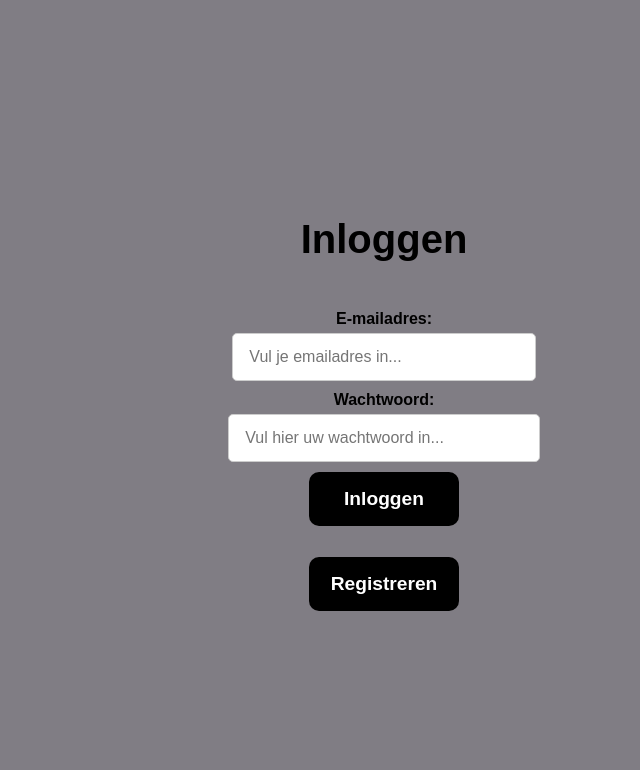
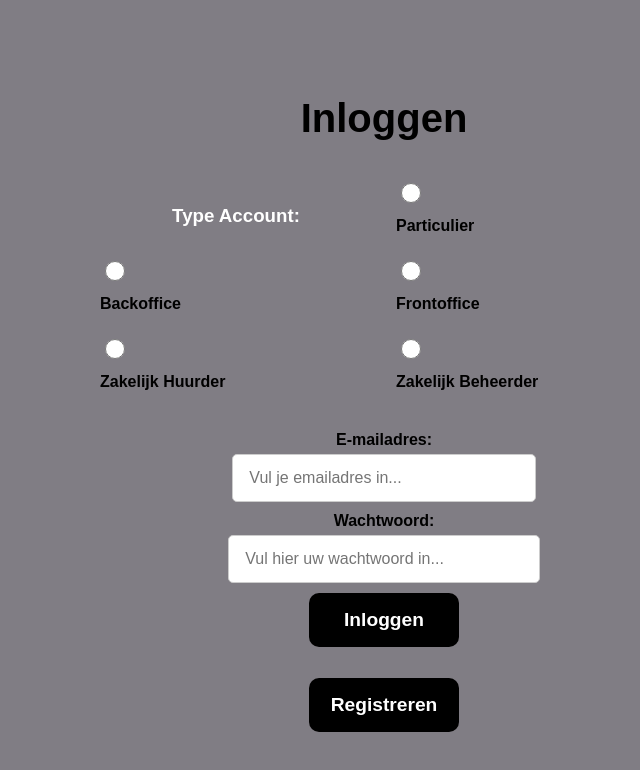
Before and after one commit to Mellewessel408/untitled, a React (Vite) app: page /InlogPagina in a window 1280 px wide. Shown: the top 770 px of the page, without its empty margins (256-896 px from the left). Built offline with nearby package versions, Linux system fonts and the light colour scheme.

Commit message:
verschillende accounts

```diff
--- a/src/Login/InlogPagina.css
+++ b/src/Login/InlogPagina.css
@@ -1,4 +1,3 @@
-Inlogpagina.css
 html {
     height: 100%;
     margin: 0;
@@ -11,13 +10,13 @@ html {
     flex-direction: column;
     max-width: 150px;
     padding: 20px;
-    display: flex;
     justify-content: center;
     align-items: center;
 }
 
 .Inlogform {
     display: block;
+    flex-direction: column;
 }
 
 .Inlogform input {
@@ -25,10 +24,29 @@ html {
     margin-top: 5px;
 }
 
-
-
 .Inlogknop {
     margin-bottom: 15px;
     min-width: 150px;
     border-radius: 10px;
 }
+
+.typeAccount {
+    width: 20px;
+    display: flex;
+    flex-wrap: wrap; /* Optioneel, als er veel opties zijn en ze moeten doorlopen naar een volgende regel */
+    gap: 10px; /* Ruimte tussen de opties */
+    justify-content: center; /* Optioneel: zorgt dat alles gecentreerd is */
+    margin-top: -20px;
+}
+
+.typeAccount label {
+    display: flex;
+    justify-content: center;
+    align-items: center; /* Zorgt dat de tekst netjes uitgelijnd is met de radio-button */
+    gap: 5px; /* Ruimte tussen de radio-button en de tekst */
+    width: 50px;
+}
+
+h3 {
+    margin: 0;
+}
--- a/src/Login/InlogPagina.jsx
+++ b/src/Login/InlogPagina.jsx
@@ -6,6 +6,7 @@ import { useNavigate } from 'react-router-dom';
 function InlogPagina() {
     const [email, setEmail] = useState('');
     const [wachtwoord, setWachtwoord] = useState('');
+    const [gebruiker, setGebruiker] = useState('');
     const navigate = useNavigate();
 
     const inlogKnop = async (event) => {
@@ -18,7 +19,7 @@ function InlogPagina() {
 
         try {
             // Verstuur het POST-verzoek naar de backend
-            const response = await fetch('https://localhost:44318/api/Particulier/Login', {
+            const response = await fetch('https://localhost:44318/api/' + gebruiker + '/Login', {
                 method: 'POST',
                 headers: { 'Content-Type': 'application/json' },
                 body: JSON.stringify(data),
@@ -28,7 +29,7 @@ function InlogPagina() {
             if (response.ok) {
                 console.log('Account succesvol ingelogd');
                 alert('Inloggen succesvol!');
-                navigate('./HoofdschermParticulier'); // Of een andere route
+                navigate('Hoofdscherm' + gebruiker); // Of een andere route
             } else {
                 alert('Fout account of wachtwoord!');
             }
@@ -43,10 +44,73 @@ function InlogPagina() {
         navigate('KiesGebruiker');
     };
 
+    const handleChange = (event) => {
+        setGebruiker(event.target.value);
+    };
+
     return (
         <>
             <div className="container">
                 <h1>Inloggen</h1>
+
+                <form>
+                    <h3>Type Account:</h3>
+                    <label>
+                        <input
+                            type="radio"
+                            className="typeAccount"
+                            name="typeAccount"
+                            value="Particulier"
+                            checked={gebruiker === "Particulier"}
+                            onChange={handleChange}
+                        />
+                        Particulier
+                    </label>
+                    <label>
+                        <input
+                            type="radio"
+                            className="typeAccount"
+                            name="typeAccount"
+                            value="Backoffice"
+                            checked={gebruiker === "Backoffice"}
+                            onChange={handleChange}
+                        />
+                        Backoffice
+                    </label>
+                    <label>
+                        <input
+                            type="radio"
+                            className="typeAccount"
+                            name="typeAccount"
+                            value="Frontoffice"
+                            checked={gebruiker === "Frontoffice"}
+                            onChange={handleChange}
+                        />
+                        Frontoffice
+                    </label>
+                    <label>
+                        <input
+                            type="radio"
+                            className="typeAccount"
+                            name="typeAccount"
+                            value="ZakelijkHuurder"
+                            checked={gebruiker === "ZakelijkHuurder"}
+                            onChange={handleChange}
+                        />
+                        Zakelijk Huurder
+                    </label>
+                    <label>
+                        <input
+                            type="radio"
+                            className="typeAccount"
+                            name="typeAccount"
+                            value="ZakelijkBeheerder"
+                            checked={gebruiker === "ZakelijkBeheerder"}
+                            onChange={handleChange}
+                        />
+                        Zakelijk Beheerder
+                    </label>
+                </form>
 
                 <form className="Inlogform" onSubmit={inlogKnop}>
                     <div>
--- a/src/Login/Registreren.jsx
+++ b/src/Login/Registreren.jsx
@@ -54,6 +54,7 @@ function Registreren() {
                 // Als de request succesvol is
                 console.log('Account succesvol aangemaakt');
                 alert('Account succesvol aangemaakt!');
+                navigate('HoofdschermParticulier');
             } else {
                 // Als de request niet succesvol is (bijvoorbeeld BadRequest)
                 const errorMessage = await response.text(); // Krijg de tekst van de foutmelding
```
Also changed, not shown: src/Login/RegistreerBedrijf.jsx (+78 -29 lines).
